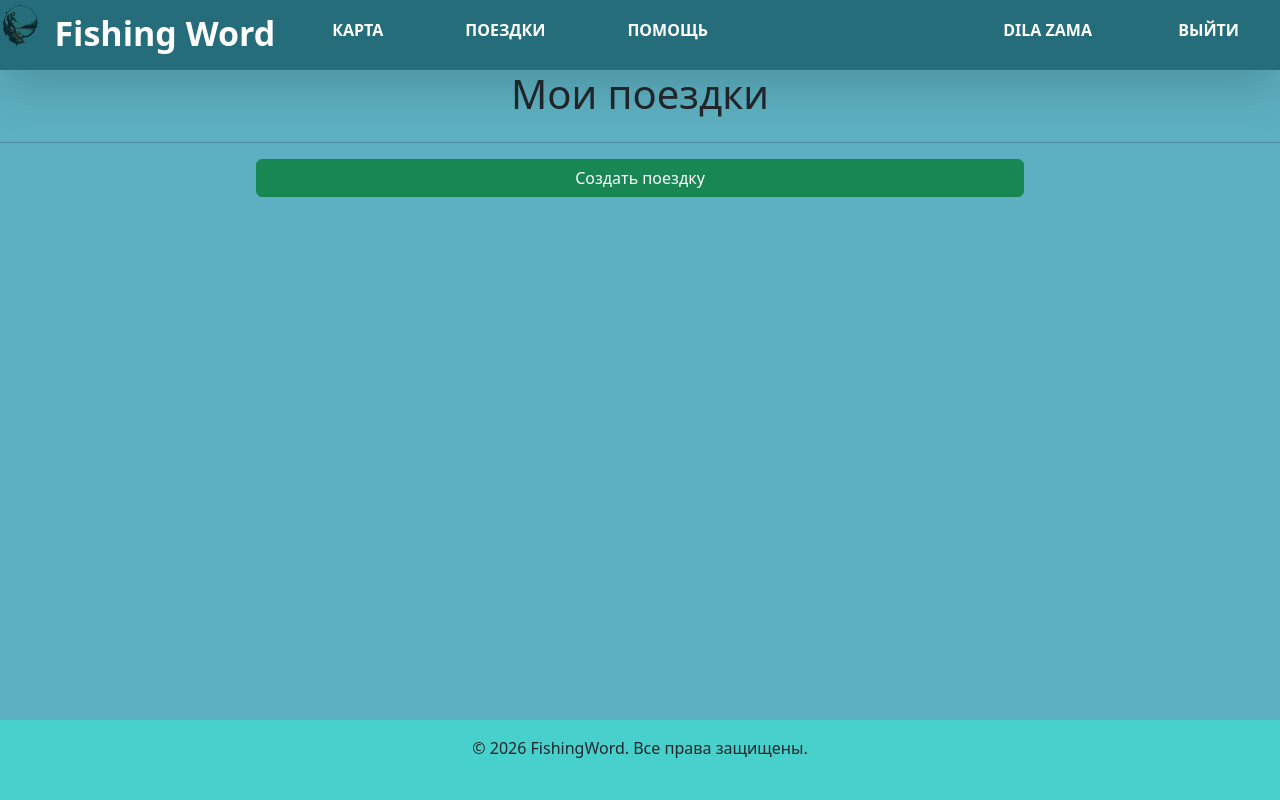
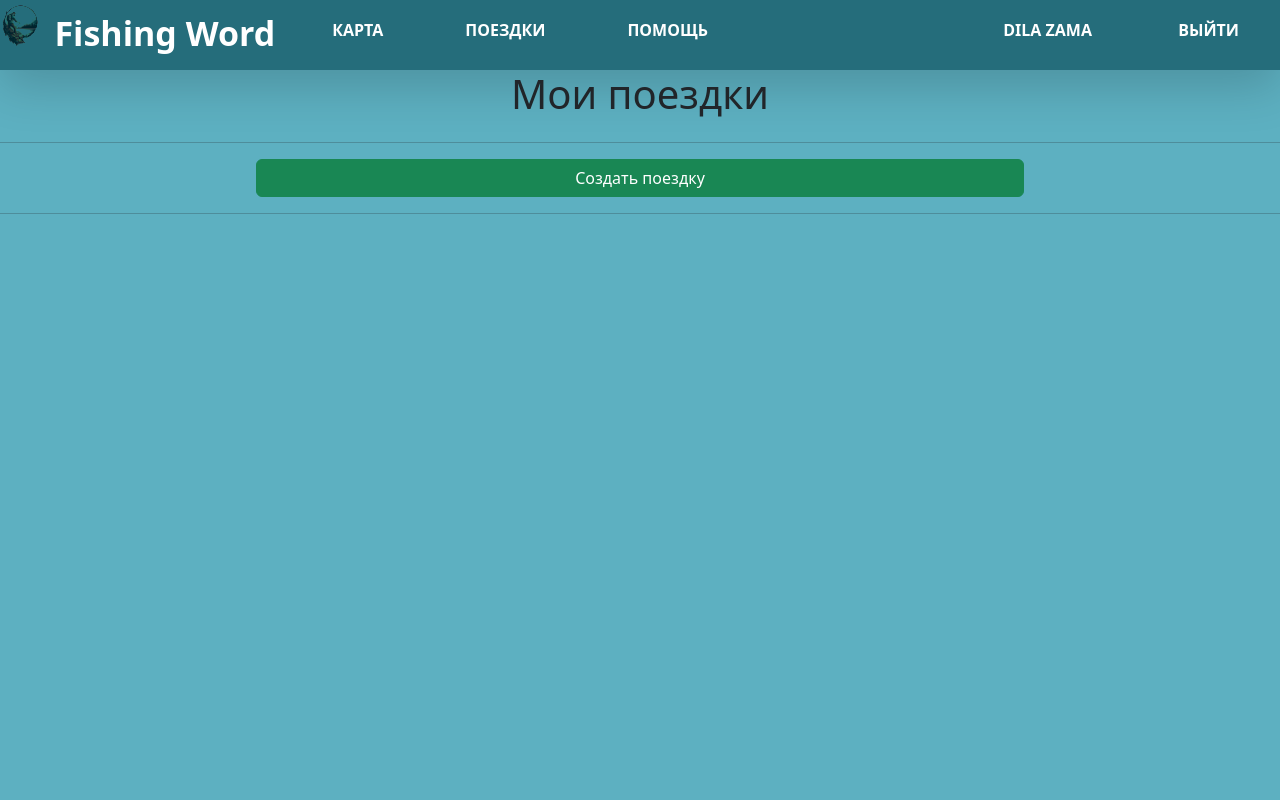
Before and after one commit to Dilyar-48/FishingWord, a Flask app: page /trips in a window 1280 px wide. Run offline with Flask 3, Linux system fonts and the light colour scheme; a user stored in the database is signed in; data comes from the database, SQL or seed files in the repository; both versions use the stored data as it was after the commit.

Commit message:
изменение меню поездок

```diff
--- a/static/css/title.css
+++ b/static/css/title.css
@@ -48,6 +48,7 @@ footer {
     bottom: 0;
     left: 0;
     right: 0;
+    height: 5%;
     background-color: MediumTurquoise;
 }
 /*----------------------Для панели навигации-------------------------*/
--- a/templates/base.html
+++ b/templates/base.html
@@ -51,8 +51,5 @@
 </section>
 <body class="d-flex flex-column min-vh-100">
     {% block content %}{% endblock %}
-    <footer class="text-center py-3 mx-auto" style="height: 80px; background-color: MediumTurquoise;">
-        <p>© 2026 FishingWord. Все права защищены.</p>
-    </footer>
 </body>
 </html>
--- a/templates/trips.html
+++ b/templates/trips.html
@@ -3,7 +3,7 @@
 {% block content %}
 <h1 style="text-align: center;">Мои поездки</h1>
 <hr>
-<a href="/create_plan" class="btn btn-success" style="width: 60%; margin: 0 auto;">Создать поездку</a>
+<a href="/create_plan" class="btn btn-success" style="width: 60%; margin: 0 auto; ">Создать поездку</a>
 {% if plans %}
     {% for plan in plans %}
         <div class="water-loader rounded border border-primary border-2 p-1" style="width: 60%; margin: 0 auto;">
@@ -20,4 +20,5 @@
         </div>
     {% endfor %}
 {% endif %}
+<hr>
 {% endblock %}
```
Also changed, not shown: db/blogs.db.
